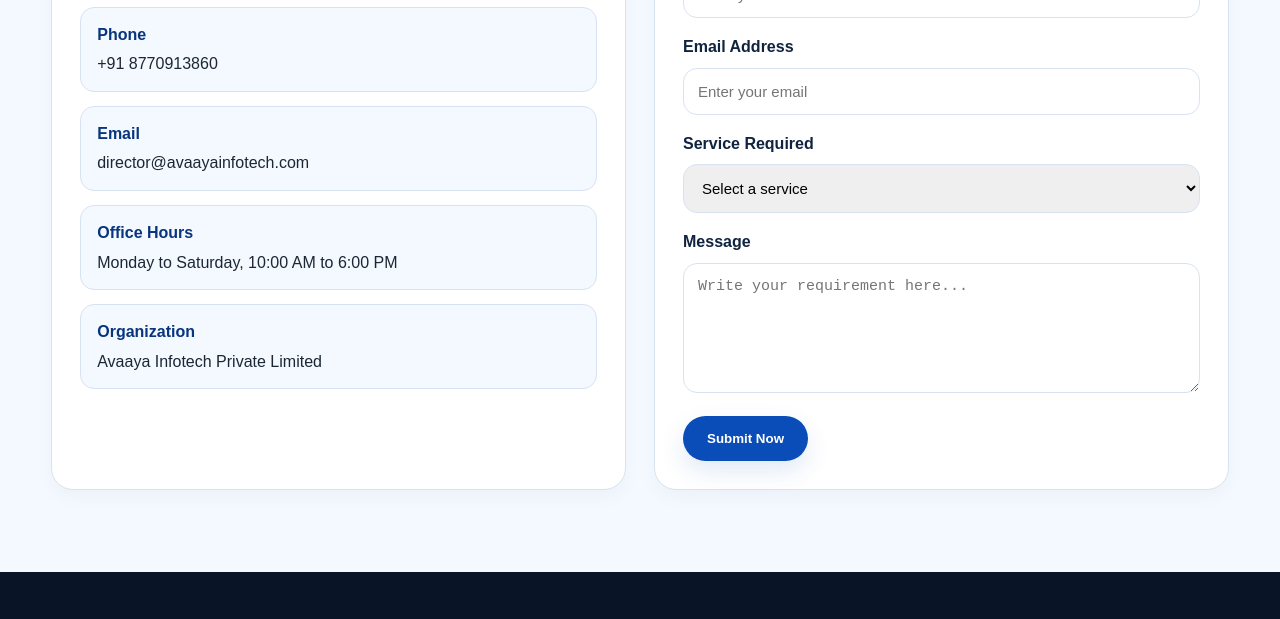
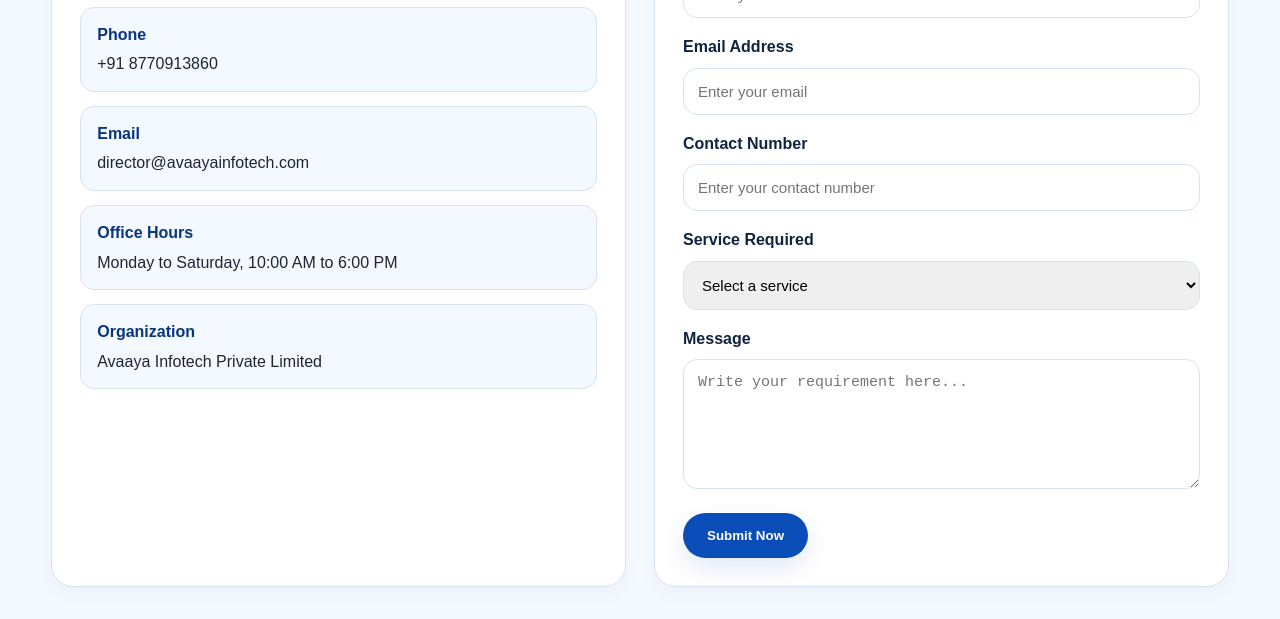
Before and after one commit to mscollge/avaaya-website, a plain HTML site: page aipl/index.html in a window 1280 px wide. Shown: the part 5240-5859 px from the top of the page. Drawn offline with Linux system fonts and the light colour scheme.

Commit message:
Update index.html

```diff
--- a/aipl/index.html
+++ b/aipl/index.html
@@ -1303,7 +1303,10 @@
             <label for="email">Email Address</label>
            <input type="email" id="email" name="email" placeholder="Enter your email" required />
           </div>
-
+          <div class="form-group">
+  <label for="phone">Contact Number</label>
+  <input type="tel" id="phone" name="phone" placeholder="Enter your contact number" required />
+</div>
           <div class="form-group">
             <label for="service">Service Required</label>
            <select id="service" name="service" required>
```
